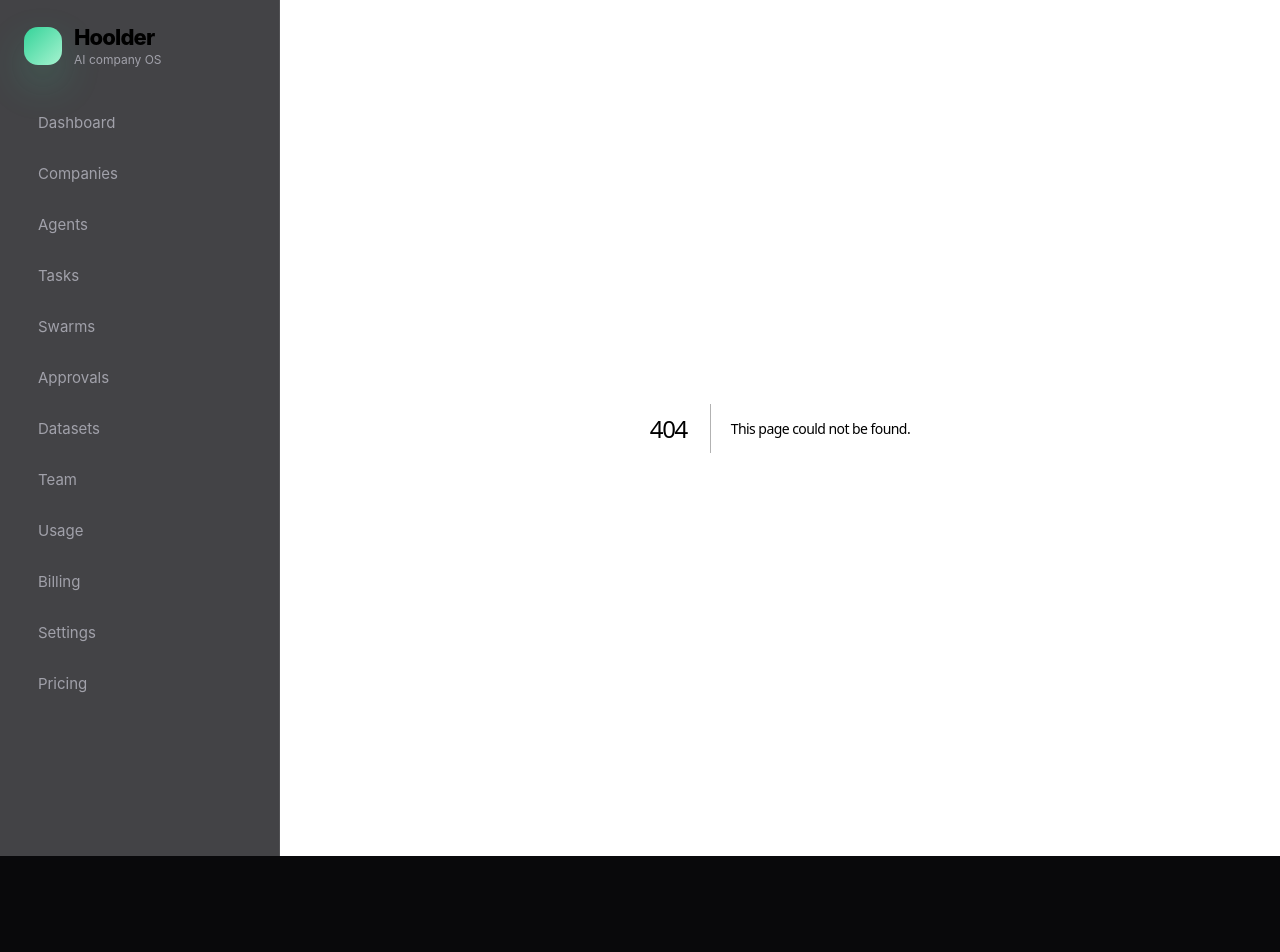
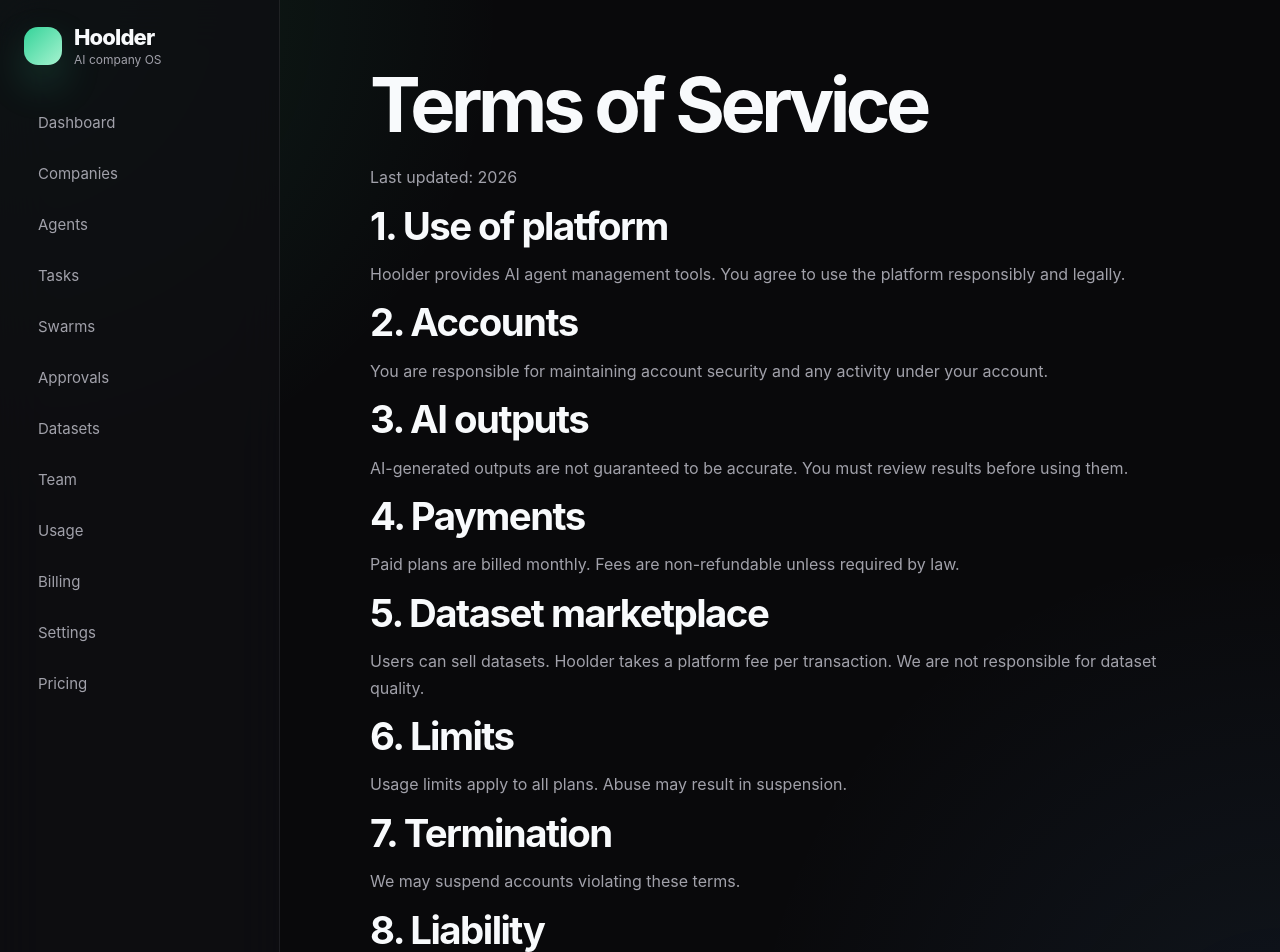
Before and after one commit to yogparel8299-ux/Hoolder, a Next.js app in the folder apps/web/: page /terms in a window 1280 px wide. Before the commit this address had no page. Shown: the top 952 px of the page. Before the commit the page ends 856 px from the top, so only its background shows below. Built offline with nearby package versions, Linux system fonts and the light colour scheme.

Commit message:
Create page.tsx

```diff
--- /dev/null
+++ b/apps/web/app/(legal)/terms/page.tsx
@@ -0,0 +1,54 @@
+export default function TermsPage() {
+  return (
+    <>
+      <h1>Terms of Service</h1>
+
+      <p>Last updated: 2026</p>
+
+      <h2>1. Use of platform</h2>
+      <p>
+        Hoolder provides AI agent management tools. You agree to use the platform
+        responsibly and legally.
+      </p>
+
+      <h2>2. Accounts</h2>
+      <p>
+        You are responsible for maintaining account security and any activity
+        under your account.
+      </p>
+
+      <h2>3. AI outputs</h2>
+      <p>
+        AI-generated outputs are not guaranteed to be accurate. You must review
+        results before using them.
+      </p>
+
+      <h2>4. Payments</h2>
+      <p>
+        Paid plans are billed monthly. Fees are non-refundable unless required
+        by law.
+      </p>
+
+      <h2>5. Dataset marketplace</h2>
+      <p>
+        Users can sell datasets. Hoolder takes a platform fee per transaction.
+        We are not responsible for dataset quality.
+      </p>
+
+      <h2>6. Limits</h2>
+      <p>
+        Usage limits apply to all plans. Abuse may result in suspension.
+      </p>
+
+      <h2>7. Termination</h2>
+      <p>
+        We may suspend accounts violating these terms.
+      </p>
+
+      <h2>8. Liability</h2>
+      <p>
+        Hoolder is provided "as is" without warranties.
+      </p>
+    </>
+  );
+}
```
